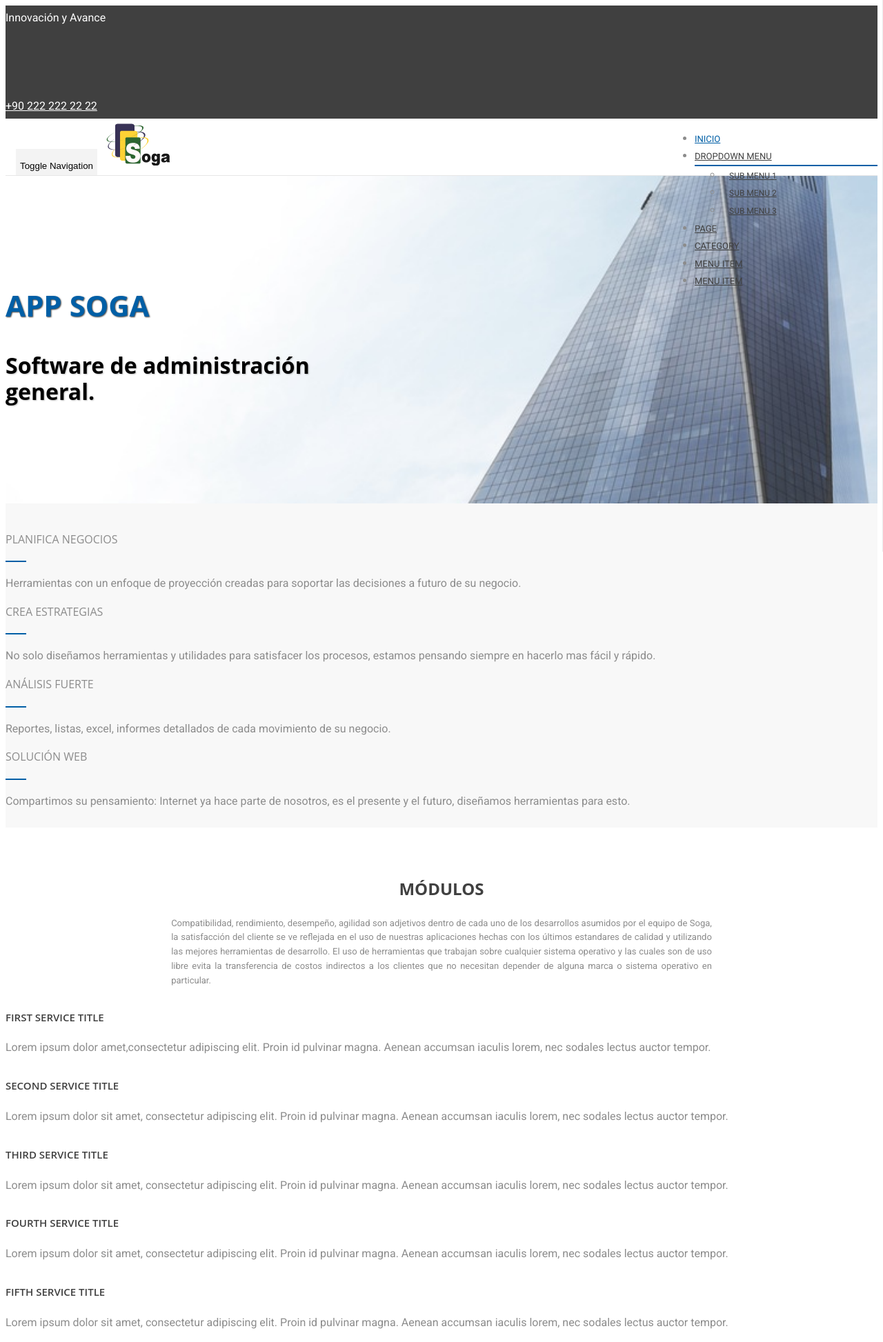
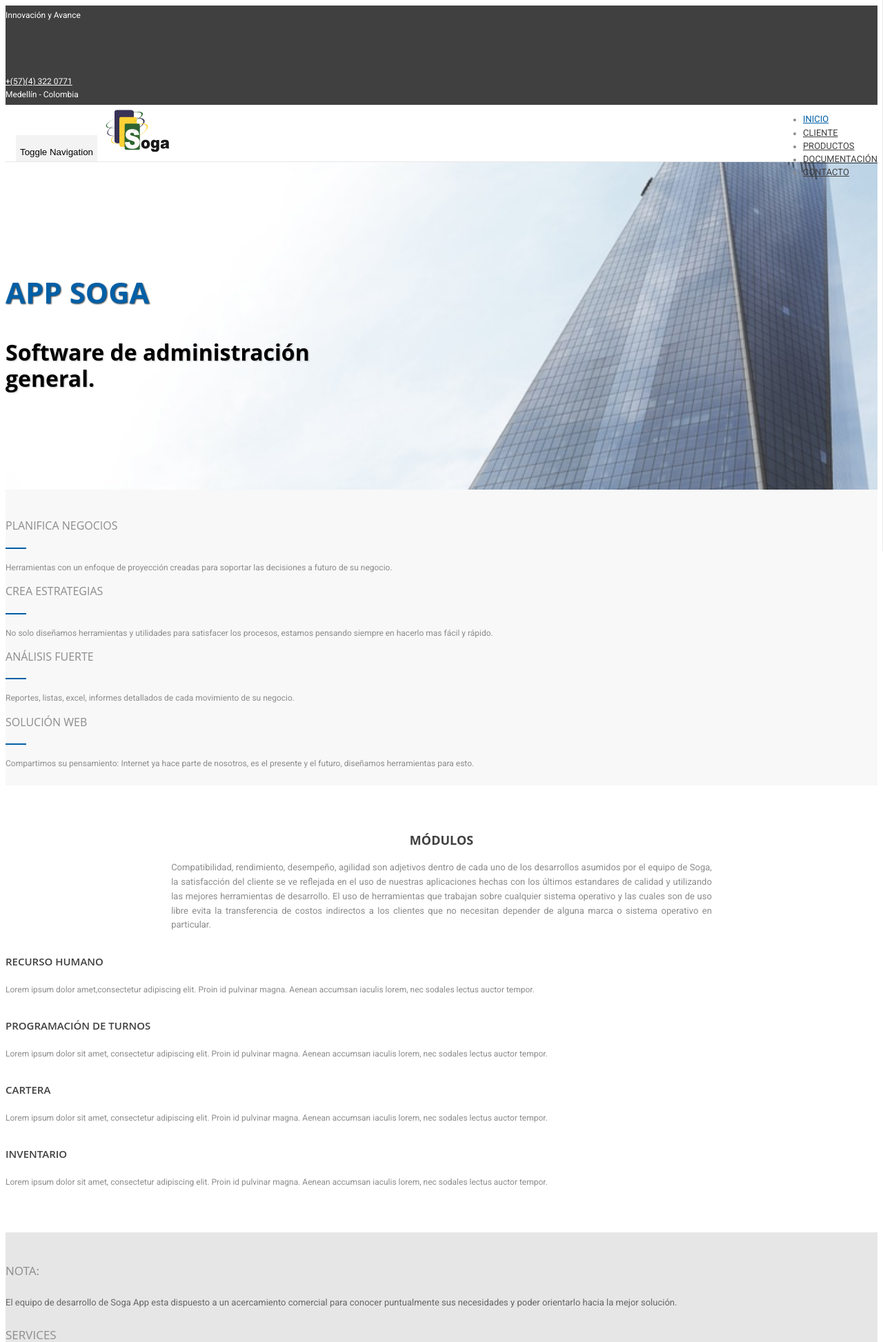
Before and after one commit to Avera123/helio, a Symfony app: template templates/Page/indexPage.html.twig in a window 1280 px wide. Shown: the top 1946 px of the page at 69% size. Run offline with Twig, Linux system fonts and the light colour scheme; the template is opened without the code that fills it, so the values that code supplies are empty; some libraries are stand-ins or nearby versions.

Commit message:
Commit en funcionamiento la web... antes de los archivos assets y sin webpack.

```diff
--- a/assets/style.css
+++ b/assets/style.css
@@ -1,7 +1,7 @@
 /* Base */
 * {outline:none;}
 html, body {height: 100%;}
-body {font-family: 'Roboto', sans-serif;font-size: 16px;line-height: 1.6;color: #8c8c8c;background-color: #fff;}
+body {font-family: 'Roboto', sans-serif;font-size: 12px;line-height: 1.6;color: #8c8c8c;background-color: #fff;}
 h1, h2, h3, h4, h5, h6 {font-family: 'Open Sans', sans-serif;}
 a {color: #404040;}
 a:hover {color: #404040;transition-property: all;transition-duration: 0.3s;transition-timing-function: linear;}
@@ -107,7 +107,7 @@
 p.text {color: #666;}
 #copyright {background: #404040;color: #ccc;padding: 15px 0;font-size: 12px;margin-top: 20px;}
 #copyright p, #copyright ul {margin: 0;float: left;font-size: 12px;}
-#copyright a {color: #fff;font-size: 12px;}
+#copyright a {color: #fff;font-size: 12px;text-decoration: none;}
 .site-footer li a:hover {color:#005FA6;}
 ul.big li {float: left;width: 49%;}
 ul.big li:nth-child(2n) {margin-left: 2%;}
--- a/templates/Page/Seccion/modulos.html.twig
+++ b/templates/Page/Seccion/modulos.html.twig
@@ -4,72 +4,72 @@
     El uso de herramientas que trabajan sobre cualquier sistema operativo y las cuales son de uso libre evita la transferencia de costos indirectos a los clientes que no necesitan depender de alguna marca o sistema operativo en particular.</p>
     <div class="container">
         <div class="row">
-            <div class="col-md-4 col-sm-6 col-xs-12">
+            <div class="col-md-3 col-sm-6 col-xs-12">
                 <div class="media">
                     <div class="media-left media-middle">
                         <i class="fa fa-cogs"></i>
                     </div>
                     <div class="media-body">
-                        <h4 class="media-heading">FIRST SERVICE TITLE</h4>
+                        <h4 class="media-heading">RECURSO HUMANO</h4>
                         <p>Lorem ipsum dolor amet,consectetur adipiscing elit. Proin id pulvinar magna. Aenean accumsan iaculis lorem, nec sodales lectus auctor tempor.</p>
                     </div>
                 </div>
             </div>
-            <div class="col-md-4 col-sm-6 col-xs-12">
+            <div class="col-md-3 col-sm-6 col-xs-12">
                 <div class="media">
                     <div class="media-left media-middle">
                         <i class="fa fa-user-md"></i>
                     </div>
                     <div class="media-body">
-                        <h4 class="media-heading">SECOND SERVICE TITLE</h4>
+                        <h4 class="media-heading">PROGRAMACIÓN DE TURNOS</h4>
                         <p>Lorem ipsum dolor sit amet, consectetur adipiscing elit. Proin id pulvinar magna. Aenean accumsan iaculis lorem, nec sodales lectus auctor tempor.</p>
                     </div>
                 </div>
             </div>
-            <div class="col-md-4 col-sm-6 col-xs-12">
+            <div class="col-md-3 col-sm-6 col-xs-12">
                 <div class="media">
                     <div class="media-left media-middle">
                         <i class="fa fa-stethoscope"></i>
                     </div>
                     <div class="media-body">
-                        <h4 class="media-heading">THIRD SERVICE TITLE</h4>
+                        <h4 class="media-heading">CARTERA</h4>
                         <p>Lorem ipsum dolor sit amet, consectetur adipiscing elit. Proin id pulvinar magna. Aenean accumsan iaculis lorem, nec sodales lectus auctor tempor.</p>
                     </div>
                 </div>
             </div>
-            <div class="col-md-4 col-sm-6 col-xs-12">
+            <div class="col-md-3 col-sm-6 col-xs-12">
                 <div class="media">
                     <div class="media-left media-middle">
                         <i class="fa fa-graduation-cap"></i>
                     </div>
                     <div class="media-body">
-                        <h4 class="media-heading">FOURTH SERVICE TITLE</h4>
+                        <h4 class="media-heading">INVENTARIO</h4>
                         <p>Lorem ipsum dolor sit amet, consectetur adipiscing elit. Proin id pulvinar magna. Aenean accumsan iaculis lorem, nec sodales lectus auctor tempor.</p>
                     </div>
                 </div>
             </div>
-            <div class="col-md-4 col-sm-6 col-xs-12">
-                <div class="media">
-                    <div class="media-left media-middle">
-                        <i class="fa fa-file-text-o"></i>
-                    </div>
-                    <div class="media-body">
-                        <h4 class="media-heading">FIFTH SERVICE TITLE</h4>
-                        <p>Lorem ipsum dolor sit amet, consectetur adipiscing elit. Proin id pulvinar magna. Aenean accumsan iaculis lorem, nec sodales lectus auctor tempor.</p>
-                    </div>
-                </div>
-            </div>
-            <div class="col-md-4 col-sm-6 col-xs-12">
-                <div class="media">
-                    <div class="media-left media-middle">
-                        <i class="fa fa-heartbeat"></i>
-                    </div>
-                    <div class="media-body">
-                        <h4 class="media-heading">SIXTH SERVICE TITLE</h4>
-                        <p>Lorem ipsum dolor sit amet, consectetur adipiscing elit. Proin id pulvinar magna. Aenean accumsan iaculis lorem, nec sodales lectus auctor tempor.</p>
-                    </div>
-                </div>
-            </div>
+            {#<div class="col-md-4 col-sm-6 col-xs-12">#}
+                {#<div class="media">#}
+                    {#<div class="media-left media-middle">#}
+                        {#<i class="fa fa-file-text-o"></i>#}
+                    {#</div>#}
+                    {#<div class="media-body">#}
+                        {#<h4 class="media-heading">FIFTH SERVICE TITLE</h4>#}
+                        {#<p>Lorem ipsum dolor sit amet, consectetur adipiscing elit. Proin id pulvinar magna. Aenean accumsan iaculis lorem, nec sodales lectus auctor tempor.</p>#}
+                    {#</div>#}
+                {#</div>#}
+            {#</div>#}
+            {#<div class="col-md-4 col-sm-6 col-xs-12">#}
+                {#<div class="media">#}
+                    {#<div class="media-left media-middle">#}
+                        {#<i class="fa fa-heartbeat"></i>#}
+                    {#</div>#}
+                    {#<div class="media-body">#}
+                        {#<h4 class="media-heading">SIXTH SERVICE TITLE</h4>#}
+                        {#<p>Lorem ipsum dolor sit amet, consectetur adipiscing elit. Proin id pulvinar magna. Aenean accumsan iaculis lorem, nec sodales lectus auctor tempor.</p>#}
+                    {#</div>#}
+                {#</div>#}
+            {#</div>#}
         </div>
     </div>
 </section>
--- a/templates/Page/indexPage.html.twig
+++ b/templates/Page/indexPage.html.twig
@@ -1,4 +1,5 @@
 {% extends 'base.html.twig' %}
+{% block title %}Inicio - AppSoga{% endblock %}
 {% block body %}
     {% include('menu.html.twig') %}
     <main class="site-main">
@@ -175,5 +176,5 @@
             {#</div>#}
         {#</section>#}
     </main>
-    {% include('Page/pie.html.twig') %}
+    {% include('pie.html.twig') %}
 {% endblock %}
--- a/templates/menu.html.twig
+++ b/templates/menu.html.twig
@@ -11,7 +11,8 @@
                         <li><a href="#"><i class="fa fa-twitter"></i></a></li>
                         <li><a href="#"><i class="fa fa-linkedin"></i></a></li>
                         <li><a href="#"><i class="fa fa-envelope-o"></i></a></li>
-                        <li><a href="tel:+902222222222"><i class="fa fa-phone"></i> +90 222 222 22 22</a></li>
+                        <li><a href="tel:+902222222222"><i class="fa fa-phone"></i> +(57)(4) 322 0771</a></li>
+                        <li>Medellín - Colombia</li>
                     </ul>
                 </div>
             </div>
@@ -30,18 +31,18 @@
             <div class="collapse navbar-collapse" id="bs-navbar-collapse">
                 <ul class="nav navbar-nav main-navbar-nav">
                     <li class="active"><a href="{{ path('inicio') }}" title="">INICIO</a></li>
-                    <li class="dropdown">
-                        <a href="#" title="" class="dropdown-toggle" data-toggle="dropdown" role="button" aria-haspopup="true" aria-expanded="false">DROPDOWN MENU <span class="caret"></span></a>
-                        <ul class="dropdown-menu">
-                            <li><a href="#" title="">SUB MENU 1</a></li>
-                            <li><a href="#" title="">SUB MENU 2</a></li>
-                            <li><a href="#" title="">SUB MENU 3</a></li>
-                        </ul>
-                    </li>
-                    <li><a href="page.html" title="">PAGE</a></li>
-                    <li><a href="category.html" title="">CATEGORY</a></li>
-                    <li><a href="#" title="">MENU ITEM</a></li>
-                    <li><a href="#" title="">MENU ITEM</a></li>
+                    {#<li class="dropdown">#}
+                        {#<a href="#" title="" class="dropdown-toggle" data-toggle="dropdown" role="button" aria-haspopup="true" aria-expanded="false">DROPDOWN MENU <span class="caret"></span></a>#}
+                        {#<ul class="dropdown-menu">#}
+                            {#<li><a href="#" title="">SUB MENU 1</a></li>#}
+                            {#<li><a href="#" title="">SUB MENU 2</a></li>#}
+                            {#<li><a href="#" title="">SUB MENU 3</a></li>#}
+                        {#</ul>#}
+                    {#</li>#}
+                    <li><a href="page.html" title="">CLIENTE</a></li>
+                    <li><a href="category.html" title="">PRODUCTOS</a></li>
+                    <li><a href="#" title="">DOCUMENTACIÓN</a></li>
+                    <li><a href="#" title="">CONTACTO</a></li>
                 </ul>
             </div><!-- /.navbar-collapse -->
             <!-- END MAIN NAVIGATION -->
--- a/templates/Page/pie.html.twig
+++ b/templates/pie.html.twig
@@ -2,8 +2,8 @@
     <div class="container">
         <div class="row">
             <div class="col-md-3 col-sm-6 col-xs-12 fbox">
-                <h4>COMPANY NAME</h4>
-                <p class="text">Lorem ipsum dolor sit amet, consectetur adipiscing elit. Etiam congue lectus diam, sit amet cursus massa efficitur sed. </p>
+                <h4>NOTA:</h4>
+                <p class="text" style="text-align: justify;">El equipo de desarrollo de Soga App esta dispuesto a un acercamiento comercial para conocer puntualmente sus necesidades y poder orientarlo hacia la mejor solución.</p>
                 <ul class="list-inline">
                     <li><a href="#"><i class="fa fa-facebook"></i></a></li>
                     <li><a href="#"><i class="fa fa-twitter"></i></a></li>
@@ -37,10 +37,11 @@
                 </ul>
             </div>
             <div class="col-md-3 col-sm-6 col-xs-12 fbox">
-                <h4>CONTENT</h4>
-                <p class="text">Lorem ipsum dolor sit amet, consectetur adipiscing elit.</p>
-                <p><a href="tel:+902222222222"><span class="glyphicon glyphicon-earphone" aria-hidden="true"></span> +90 222 222 22 22</a></p>
-                <p><a href="mailto:iletisim@agrisosgb.com"><span class="glyphicon glyphicon-envelope" aria-hidden="true"></span> mail@awebsitename.com</a></p>
+                <h4>CONTACTO</h4>
+                <p class="text" style="text-align: justify;">Llámanos y te daremos la asesoría o soporte que te mereces.</p>
+                <p><a href="tel:+902222222222"><span class="glyphicon glyphicon-earphone" aria-hidden="true"></span> +(57)(4) 322 0771</a></p>
+                <p><a href="mailto:iletisim@agrisosgb.com"><span class="glyphicon glyphicon-envelope" aria-hidden="true"></span> servicioalcliente@appsoga.com</a></p>
+
             </div>
         </div>
     </div>
@@ -48,16 +49,15 @@
         <div class="container">
             <div class="row">
                 <div class="col-md-4">
-                    <p class="pull-left">&copy; 2016 COMPANY NAME</p>
+                    <p class="pull-left">&copy; 2018 App Soga <img src="/img/logoGrisx200.png" style="width: 15%;" /></p>
                 </div>
                 <div class="col-md-8">
                     <ul class="list-inline navbar-right">
-                        <li><a href="#">HOME</a></li>
-                        <li><a href="#">MENU ITEM</a></li>
-                        <li><a href="#">MENU ITEM</a></li>
-                        <li><a href="#">MENU ITEM</a></li>
-                        <li><a href="#">MENU ITEM</a></li>
-                        <li><a href="#">MENU ITEM</a></li>
+                        <li><a href="#">INICIO</a></li>
+                        <li><a href="#">CLIENTE</a></li>
+                        <li><a href="#">PRODUCTOS</a></li>
+                        <li><a href="#">DOCUMENTACIÓN</a></li>
+                        <li><a href="#">CONTACTO</a></li>
                     </ul>
                 </div>
             </div>
```
Also changed, not shown: public/favicon.ico (added), public/img/logoGrisx200.png (added).
